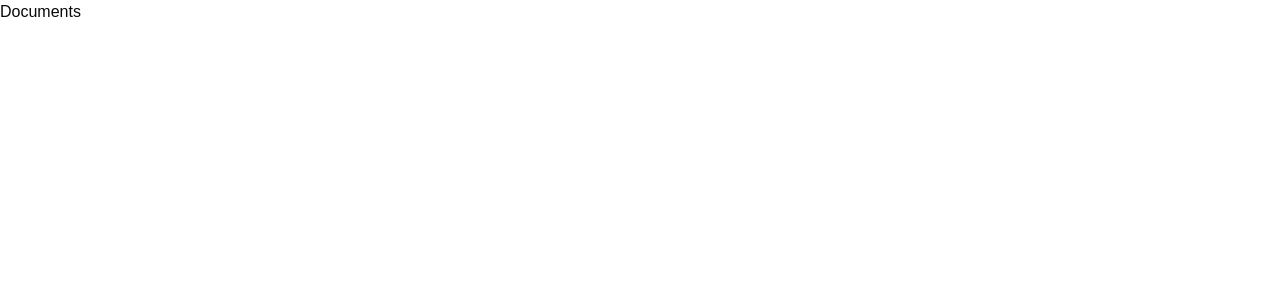
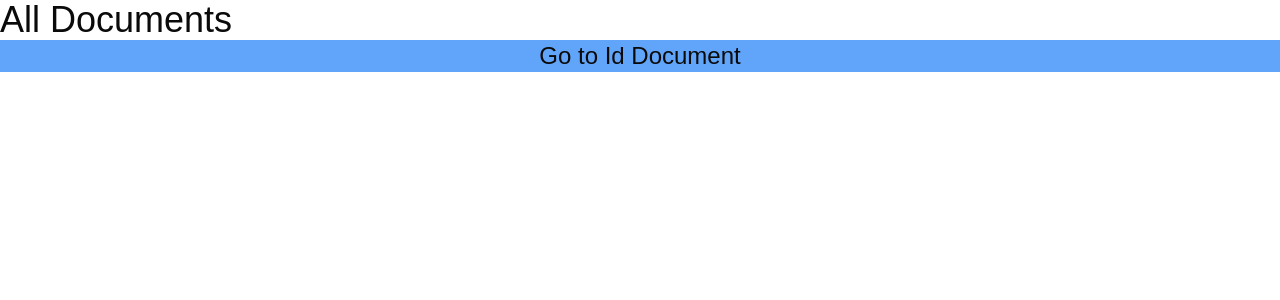
Before and after one commit to MeldinRadoncic/google-docs-clone, a Next.js app: page /documents in a window 1280 px wide. Shown: the top 300 px of the page. Built offline with nearby package versions, Linux system fonts and the light colour scheme.

Commit message:
Adding temporary link to make it easier to redirect to the document id page

```diff
--- a/src/app/documents/page.tsx
+++ b/src/app/documents/page.tsx
@@ -1,8 +1,16 @@
 import React from 'react'
+import Link from 'next/link'
 
 const Documents = () => {
   return (
-    <div>Documents</div>
+    <div>
+      <h1 className='text-4xl'>
+      All Documents
+      </h1>
+      <Link className=' text-2xl bg-blue-400 flex justify-center' href='/documents/123'>
+      Go to Id Document
+        </Link>
+    </div>
   )
 }
 
```
